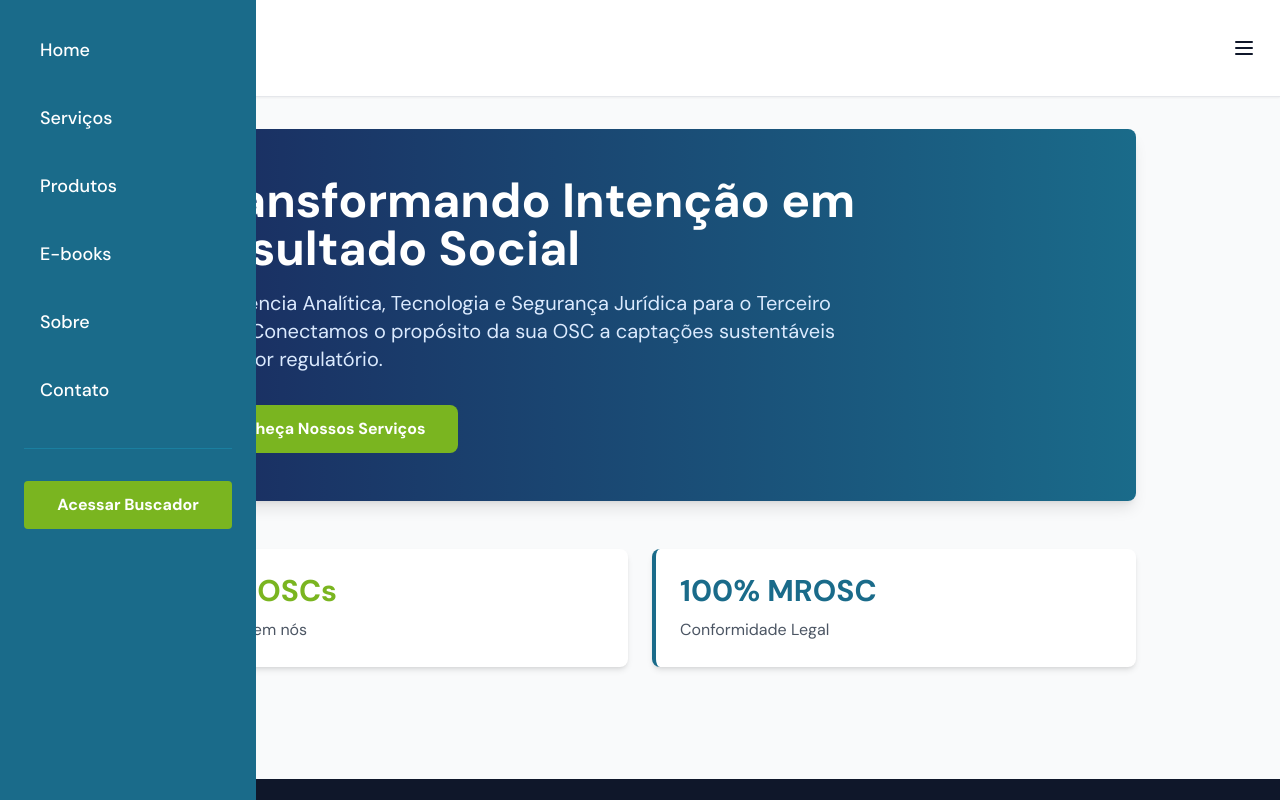
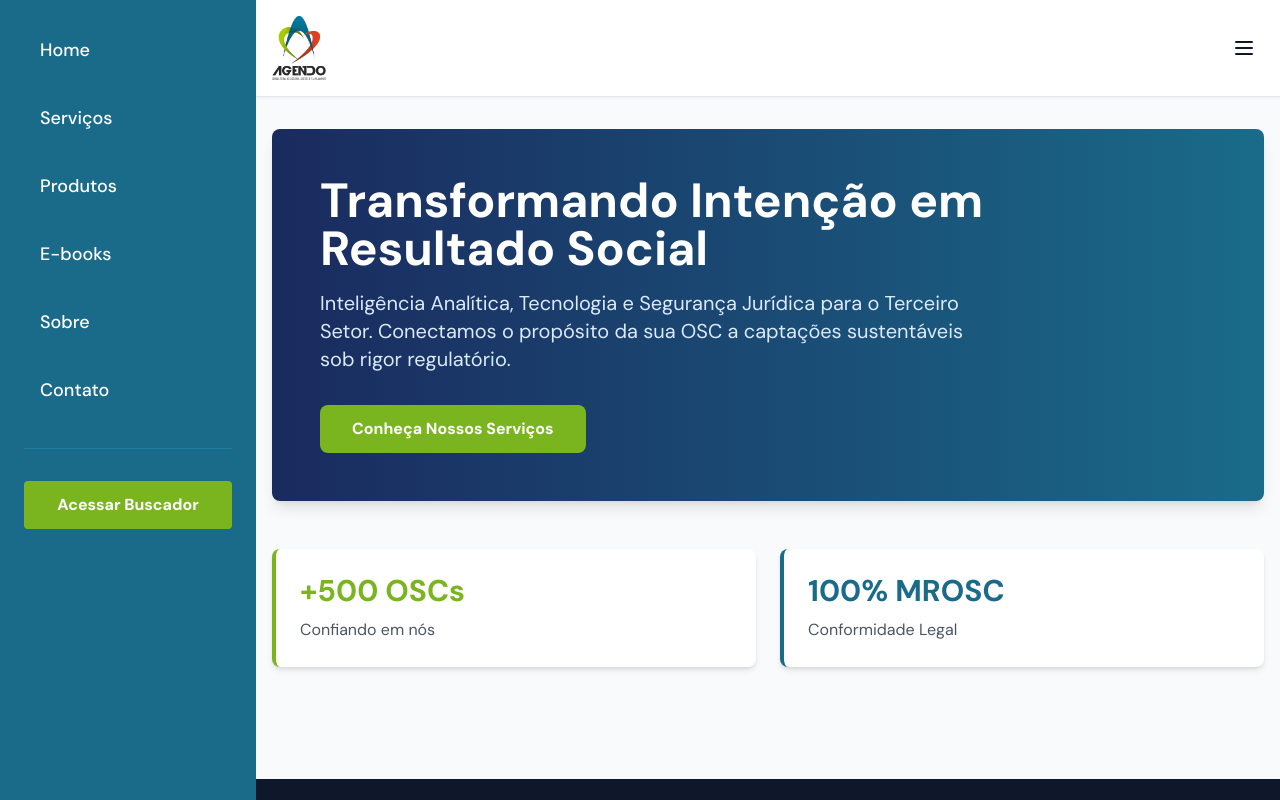
Before and after one commit to AgendoAS/agendo-website, a React (Vite) app in the folder agendo-website/: page / in a window 1280 px wide. Shown: the top 800 px of the page. Built offline with nearby package versions, Linux system fonts and the light colour scheme.

Commit message:
Update App.jsx

```diff
--- a/agendo-website/src/App.jsx
+++ b/agendo-website/src/App.jsx
@@ -18,9 +18,11 @@ export default function App() {
   return (
     <div className="flex min-h-screen bg-gray-50">
       <Sidebar isOpen={sidebarOpen} onClose={() => setSidebarOpen(false)} />
-      <div className="flex-1 flex flex-col">
+
+      <div className="flex-1 flex flex-col lg:ml-64">
         <Header onMenuClick={() => setSidebarOpen(!sidebarOpen)} />
-        <main className="flex-1 max-w-5xl w-full mx-auto px-4 py-8">
+
+        <main className="flex-1 max-w-6xl w-full mx-auto px-4 py-8">
           <Routes>
             <Route path="/" element={<Home />} />
             <Route path="/servicos" element={<Servicos />} />
@@ -31,7 +33,26 @@ export default function App() {
             <Route path="/contato" element={<Contato />} />
           </Routes>
         </main>
+
         <Footer />
+      </div>
+
+      <div className="hidden lg:block w-64 bg-blue-800 text-white fixed left-0 top-0 h-screen overflow-y-auto">
+        <div className="p-6 space-y-4">
+          <div className="space-y-2">
+            <a href="/" className="block px-4 py-3 rounded hover:bg-blue-700 transition-colors font-medium">Home</a>
+            <a href="/servicos" className="block px-4 py-3 rounded hover:bg-blue-700 transition-colors font-medium">Serviços</a>
+            <a href="/produtos" className="block px-4 py-3 rounded hover:bg-blue-700 transition-colors font-medium">Produtos</a>
+            <a href="/ebooks" className="block px-4 py-3 rounded hover:bg-blue-700 transition-colors font-medium">E-books</a>
+            <a href="/sobre" className="block px-4 py-3 rounded hover:bg-blue-700 transition-colors font-medium">Sobre</a>
+            <a href="/contato" className="block px-4 py-3 rounded hover:bg-blue-700 transition-colors font-medium">Contato</a>
+          </div>
+          <div className="pt-8 border-t border-blue-700">
+            <a href="https://buscador-de-editais-para-oscs-agendo.onrender.com" target="_blank" rel="noopener noreferrer" className="block w-full bg-green-500 hover:bg-green-600 text-white px-4 py-3 rounded font-semibold transition-colors text-center">
+              Acessar Buscador
+            </a>
+          </div>
+        </div>
       </div>
     </div>
   )
```
